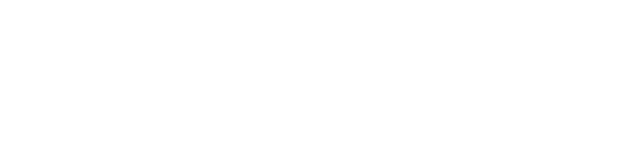
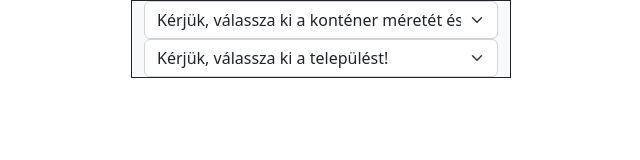
Before and after one commit to gustavkis/Kontener, a plain HTML site: page index.html in a window 1280 px wide. Shown: the whole page, without its empty margins (319-959 px from the left). Drawn offline with nearby package versions, Linux system fonts and the light colour scheme.

Commit message:
divek 3 x col-4, Bootstrap Select menu beállítása

```diff
--- a/index.html
+++ b/index.html
@@ -1,9 +1,9 @@
 <!DOCTYPE html>
 <html lang="hu">
   <head>
-    <meta charset="UTF-8">
-    <meta http-equiv="X-UA-Compatible" content="IE=edge">
-    <meta name="viewport" content="width=device-width, initial-scale=1.0">
+    <meta charset="UTF-8" />
+    <meta http-equiv="X-UA-Compatible" content="IE=edge" />
+    <meta name="viewport" content="width=device-width, initial-scale=1.0" />
 
     <!-- Latest compiled and minified CSS -->
     <link
@@ -17,16 +17,62 @@ rel="stylesheet"
     <title>Konténer árak</title>
   </head>
   <body>
+    <div class="container">
+      <div class="row">
+        <div class="col-4"></div>
+        <!--Csak ezt az oszlopot használom-->
+        <div class="col-4 border border-dark bg-light">
+          <div>
+            <select
+              class="form-select"
+              id="kontener"
+              aria-label="Default select example"
+            >
+              <option selected>
+                Kérjük, válassza ki a konténer méretét és fajtáját!
+              </option>
+              <option value="cont4">4 m3 sitt / konténer</option>
+              <option value="cont5">5 m3 sitt / konténer</option>
+              <option value="cont6">6 m3 sitt / konténer</option>
+
+              <option value="cont4v">4 m3 vegyes / konténer</option>
+              <option value="cont5v">5 m3 vegyes / konténer</option>
+              <option value="cont6v">6 m3 vegyes / konténer</option>
+              <option value="cont8v">8 m3 vegyes / konténer</option>
+            </select>
+          </div>
+
+
+<div>
+    <select
+              class="form-select"
+              id="telepules"
+              aria-label="Default select example"
+            >
+              <option selected>Kérjük, válassza ki a települést!</option>
+              <option value="telepBp9_10_17">Bp. IX. ker</option>
+              <option value="telepBp9_10_17">Bp. X. ker</option>
+              <option value="telepBp9_10_17">Bp. XVII. ker</option>
+              <option value="telepBp20_21_22_19">Bp. XX. ker</option>
+              <option value="telepBp20_21_22_19">Bp. XXI. ker</option>
+              <option value="telepBp20_21_22_19">Bp. XXII. ker</option>
+              <option value="telepBp20_21_22_19">Bp. XIX. ker</option>
+              <option value="telepGyal_Vecses">Vecsés</option>
+              <option value="telepGyal_Vecses">Gyál</option>
+            </select>
 
 
 
 
 
+</div>
 
 
+        </div>
 
-
-
+        <div class="col-4"></div>
+      </div>
+    </div>
 
     <script src="/script.js"></script>
   </body>
```
Lines whose indentation alone changed are shown as unchanged.
